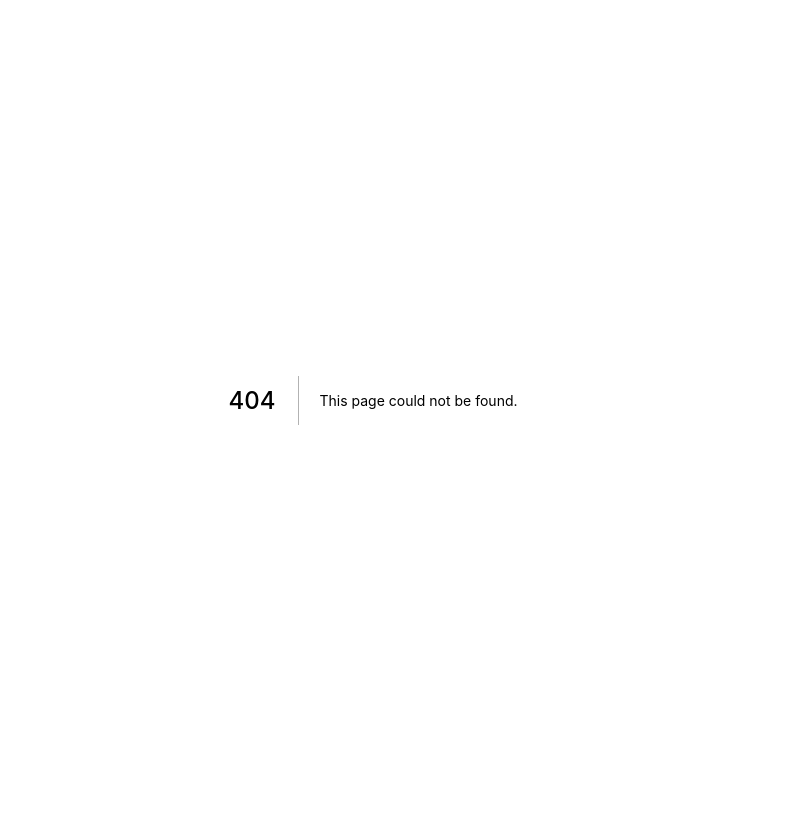
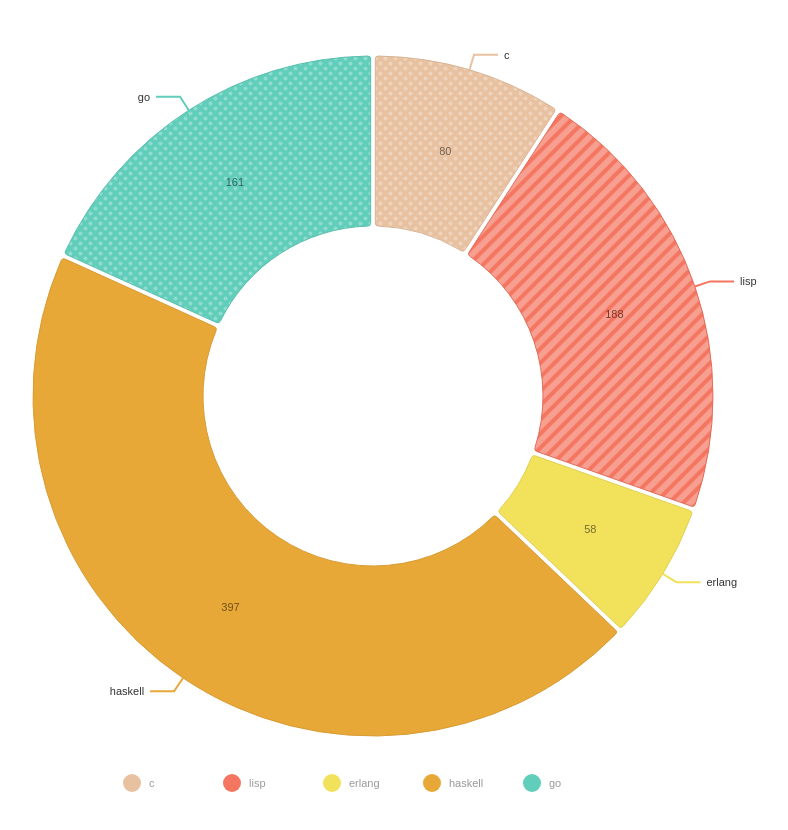
Before and after one commit to RaufunNazin/nivo-chart, a Next.js app: page /chart in a window 1280 px wide. Before the commit this address had no page. Shown: the whole page, without its empty margins (267-1055 px from the left). Before the commit the page ends 800 px from the top, so only its background shows below. Built offline with nearby package versions, Linux system fonts and the light colour scheme.

Commit message:
pie chart with nivo and next.js

```diff
--- /dev/null
+++ b/pages/chart.js
@@ -0,0 +1,10 @@
+import MyResponsivePie, {data} from "./components/line";
+
+const Chart = () => {
+  return (
+    <div className="h-screen m-4">
+      <MyResponsivePie data={data}/>
+    </div>
+  );
+};
+export default Chart;
--- /dev/null
+++ b/pages/components/line.js
@@ -0,0 +1,157 @@
+// install (please make sure versions match peerDependencies)
+// yarn add @nivo/core @nivo/pie
+import { ResponsivePie } from '@nivo/pie'
+
+// make sure parent container have a defined height when using
+// responsive component, otherwise height will be 0 and
+// no chart will be rendered.
+// website examples showcase many properties,
+// you'll often use just a few of them.
+
+export const data= [
+  {
+    "id": "c",
+    "label": "c",
+    "value": 80,
+    "color": "hsl(8, 70%, 50%)"
+  },
+  {
+    "id": "lisp",
+    "label": "lisp",
+    "value": 188,
+    "color": "hsl(122, 70%, 50%)"
+  },
+  {
+    "id": "erlang",
+    "label": "erlang",
+    "value": 58,
+    "color": "hsl(193, 70%, 50%)"
+  },
+  {
+    "id": "haskell",
+    "label": "haskell",
+    "value": 397,
+    "color": "hsl(334, 70%, 50%)"
+  },
+  {
+    "id": "go",
+    "label": "go",
+    "value": 161,
+    "color": "hsl(111, 70%, 50%)"
+  }
+]
+ const MyResponsivePie = ({ data /* see data tab */ }) => (
+    <ResponsivePie
+        data={data}
+        margin={{ top: 40, right: 80, bottom: 80, left: 80 }}
+        innerRadius={0.5}
+        padAngle={0.7}
+        cornerRadius={3}
+        activeOuterRadiusOffset={8}
+        borderWidth={1}
+        borderColor={{ from: 'color', modifiers: [ [ 'darker', 0.2 ] ] }}
+        arcLinkLabelsSkipAngle={10}
+        arcLinkLabelsTextColor="#333333"
+        arcLinkLabelsThickness={2}
+        arcLinkLabelsColor={{ from: 'color' }}
+        arcLabelsSkipAngle={10}
+        arcLabelsTextColor={{ from: 'color', modifiers: [ [ 'darker', 2 ] ] }}
+        defs={[
+            {
+                id: 'dots',
+                type: 'patternDots',
+                background: 'inherit',
+                color: 'rgba(255, 255, 255, 0.3)',
+                size: 4,
+                padding: 1,
+                stagger: true
+            },
+            {
+                id: 'lines',
+                type: 'patternLines',
+                background: 'inherit',
+                color: 'rgba(255, 255, 255, 0.3)',
+                rotation: -45,
+                lineWidth: 6,
+                spacing: 10
+            }
+        ]}
+        fill={[
+            {
+                match: {
+                    id: 'ruby'
+                },
+                id: 'dots'
+            },
+            {
+                match: {
+                    id: 'c'
+                },
+                id: 'dots'
+            },
+            {
+                match: {
+                    id: 'go'
+                },
+                id: 'dots'
+            },
+            {
+                match: {
+                    id: 'python'
+                },
+                id: 'dots'
+            },
+            {
+                match: {
+                    id: 'scala'
+                },
+                id: 'lines'
+            },
+            {
+                match: {
+                    id: 'lisp'
+                },
+                id: 'lines'
+            },
+            {
+                match: {
+                    id: 'elixir'
+                },
+                id: 'lines'
+            },
+            {
+                match: {
+                    id: 'javascript'
+                },
+                id: 'lines'
+            }
+        ]}
+        legends={[
+            {
+                anchor: 'bottom',
+                direction: 'row',
+                justify: false,
+                translateX: 0,
+                translateY: 56,
+                itemsSpacing: 0,
+                itemWidth: 100,
+                itemHeight: 18,
+                itemTextColor: '#999',
+                itemDirection: 'left-to-right',
+                itemOpacity: 1,
+                symbolSize: 18,
+                symbolShape: 'circle',
+                effects: [
+                    {
+                        on: 'hover',
+                        style: {
+                            itemTextColor: '#000'
+                        }
+                    }
+                ]
+            }
+        ]}
+    />
+)
+
+export default MyResponsivePie
--- /dev/null
+++ b/postcss.config.js
@@ -0,0 +1,6 @@
+module.exports = {
+  plugins: {
+    tailwindcss: {},
+    autoprefixer: {},
+  },
+}
--- a/styles/globals.css
+++ b/styles/globals.css
@@ -1,16 +1,3 @@
-html,
-body {
-  padding: 0;
-  margin: 0;
-  font-family: -apple-system, BlinkMacSystemFont, Segoe UI, Roboto, Oxygen,
-    Ubuntu, Cantarell, Fira Sans, Droid Sans, Helvetica Neue, sans-serif;
-}
-
-a {
-  color: inherit;
-  text-decoration: none;
-}
-
-* {
-  box-sizing: border-box;
-}
+@tailwind base;
+@tailwind components;
+@tailwind utilities;
--- /dev/null
+++ b/tailwind.config.js
@@ -0,0 +1,15 @@
+module.exports = {
+  purge: [],
+  darkMode: false, // or 'media' or 'class'
+  theme: {
+    extend: {
+      animation: {
+        wiggle: 'wiggle 1s ease-in-out infinite',
+       }
+    },
+  },
+  variants: {
+    animation: ['responsive', 'motion-safe', 'motion-reduce']
+  },
+  plugins: [],
+}
```
Also changed, not shown: package.json (+9 -1 lines), pages/index.js (deleted, +0 -69 lines), styles/Home.module.css (deleted, +0 -116 lines), 2 other files (tests, documents, lock files or other folders).
